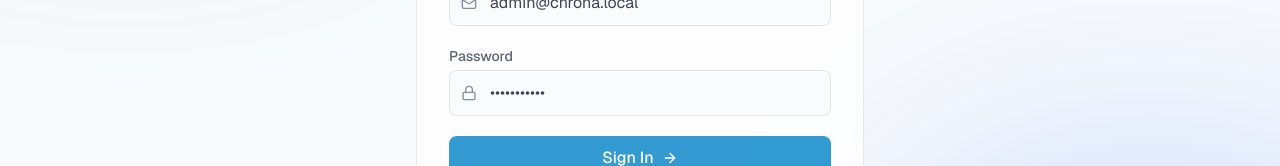
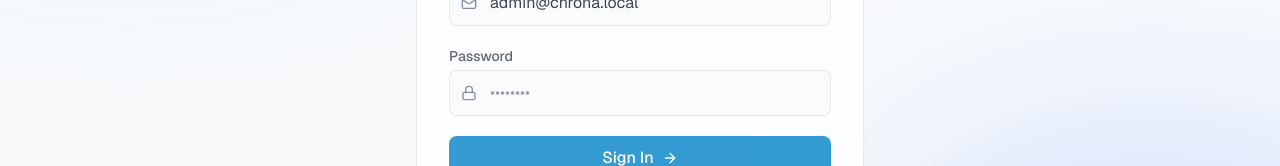
Before and after one commit to Shambhavi2046/chrona-soc, a Next.js app in the folder frontend/: page /login in a window 1280 px wide. Shown: the part 394-560 px from the top of the page. Built offline with nearby package versions, Linux system fonts and the light colour scheme; no server answers.

Commit message:
Fix login default password state

```diff
--- a/frontend/app/login/page.tsx
+++ b/frontend/app/login/page.tsx
@@ -8,7 +8,7 @@ import { API_URL } from "@/services/config";
 export default function LoginPage() {
   const router = useRouter();
   const [email, setEmail] = useState("admin@chrona.local");
-  const [password, setPassword] = useState("Admin123!@#");
+  const [password, setPassword] = useState("");
   const [error, setError] = useState<string | null>(null);
   const [isLoading, setIsLoading] = useState(false);
 
```
